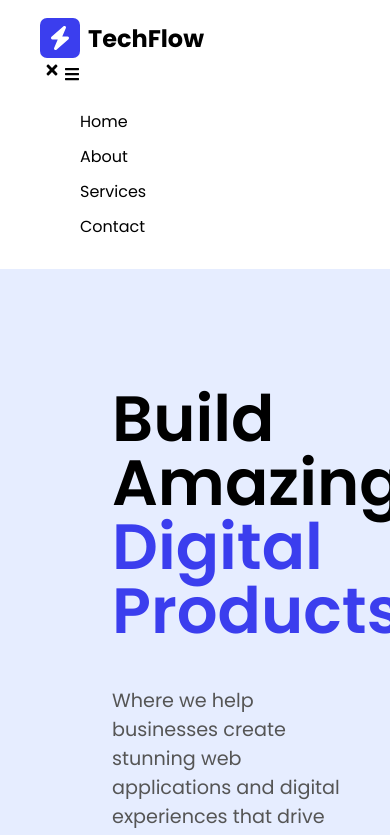
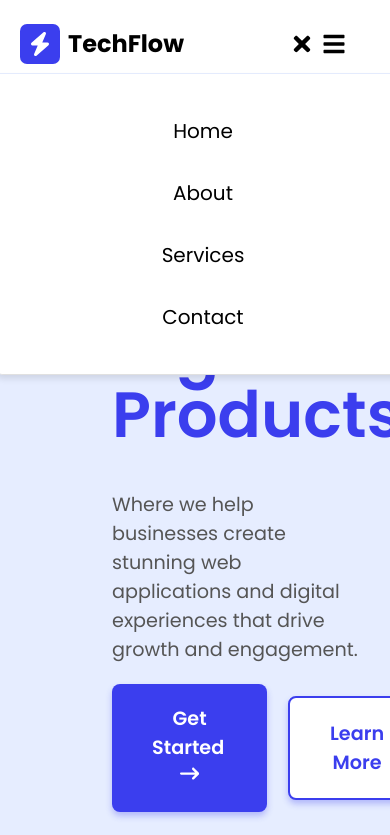
Before and after one commit to i-Kadri/techflow-landingpage, a React (Create React App) app: page / in a window 390 px wide. Shown: the top 835 px of the page. Built offline with nearby package versions, Linux system fonts and the light colour scheme.

Commit message:
nav (responsive)) shenanigans

```diff
--- a/src/components/navbar.css
+++ b/src/components/navbar.css
@@ -1,16 +1,11 @@
 .navbar-box {
   margin: 0.5rem 2rem -1rem 2rem;
+  width: auto;
   padding: 10px 0.5rem;
   display: flex;
   align-items: center;
   justify-content: space-between;
 }
-
-/* .Logo {
-  font-size: 24px;
-  font-weight: bold;
-  padding: 0 default 0.7rem 12px;
-} */
 
 .Logo-box {
   display: flex;
@@ -48,19 +43,65 @@
   padding-right: 0.5rem;
 }
 
+.burgerMenu {
+  cursor: pointer;
+  display: none;
+}
+
 /* ---------------Media queries------------- */
+
 @media screen and (max-width: 768px) {
   .navbar-box {
-    flex-direction: column;
-    align-items: flex-start;
+    flex-direction: row;
+    align-items: center;
+    position: relative;
+  }
+
+  .Logo-box {
+    font-size: 24px;
   }
 
   .nav-links {
-    margin-top: 10px;
+    margin-top: -2px;
+    position: absolute;
+    top: 68px;
+    left: -40px;
+    width: 100vw;
+    background-color: white;
+    padding: 10px 20px;
+    box-shadow: 0 4px 6px rgba(0, 0, 0, 0.1);
+    /* display: none; */
+    border-radius: 0 0 12px 12px;
+    border-bottom: 1px solid #e0e0e0;
   }
 
   .nav-links li {
     display: block;
-    margin: 10px 0;
+    font-size: 20px;
+    margin: 2rem 0;
+    padding: 0.5rem auto;
+    text-align: center;
+    cursor: pointer;
+  }
+
+  .logo-icon {
+    margin-left: -20px;
+  }
+
+  .burgerMenu {
+    display: block;
+    z-index: 10;
+    font-size: 24px;
+    margin-left: 4rem;
+  }
+
+  .burgerMenu .closeBtn {
+    font-size: 24px;
+    cursor: pointer;
+    /* display: none; */
+  }
+
+  .burgerMenu .openBtn {
+    cursor: pointer;
   }
 }
--- a/src/components/navbar.js
+++ b/src/components/navbar.js
@@ -19,16 +19,24 @@ function Navbar() {
         </div>
         <div className="logo-text">TechFlow</div>
       </div>
-      <div className="burgerMenu">
-        <FaTimes style={{ size: "24px", padding: "4px" }} />
-        <FaBars />
-      </div>
+
       <ul className="nav-links">
         <li>Home</li>
         <li>About</li>
         <li>Services</li>
         <li>Contact</li>
       </ul>
+
+      <div className="burgerMenu">
+        <FaTimes
+          className="closeBtn"
+          style={{ size: "24px", padding: "4px" }}
+        />
+        <FaBars
+          className="openBtn"
+          style={{ padding: "4px", marginTop: "10px" }}
+        />
+      </div>
     </div>
   );
 }
```
